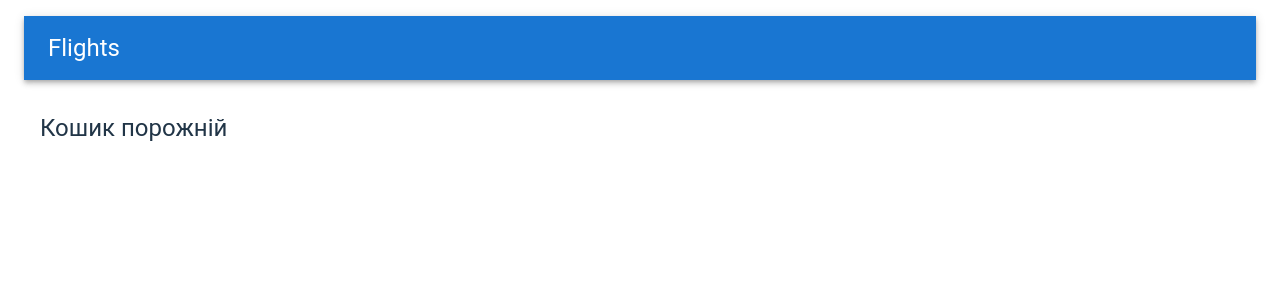
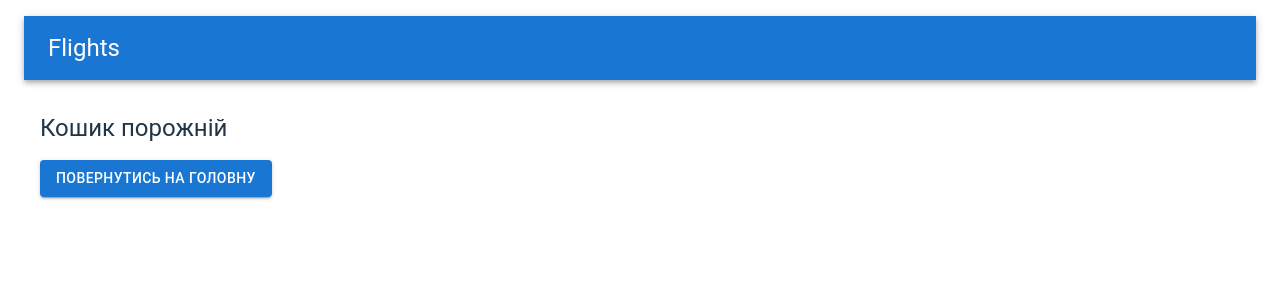
Before and after one commit to troewka/avia-tickets, a React (Vite) app: page /cart in a window 1280 px wide. Shown: the top 300 px of the page. Built offline with nearby package versions, Linux system fonts and the light colour scheme; some icons are missing.

Commit message:
fix remove tickets from cart, added btn back home, fix type

```diff
--- a/src/features/CardSlice.ts
+++ b/src/features/CardSlice.ts
@@ -1,5 +1,9 @@
 import { createSlice } from '@reduxjs/toolkit';
-import type { aviaTicketsState } from '../@types/cardTypes';
+import type { ticketType } from '../@types/cardTypes';
+
+type aviaTicketsState = {
+  aviaTickets: ticketType[];
+};
 
 const initialState: aviaTicketsState = {
   aviaTickets: [],
--- a/src/features/CartSlice.ts
+++ b/src/features/CartSlice.ts
@@ -1,5 +1,9 @@
 import { createSlice } from '@reduxjs/toolkit';
-import type { aviaTicketsState } from '../@types/cardTypes';
+import type { ticketType } from '../@types/cardTypes';
+
+type aviaTicketsState = {
+  aviaTickets: ticketType[];
+};
 
 const data = localStorage.getItem('cart');
 const aviaTickets = data ? JSON.parse(data) : [];
@@ -14,7 +18,10 @@ export const cartSlice = createSlice({
   reducers: {
     addAviaTickets: (state, action) => {
       const ticket = state.aviaTickets.find(
-        (item) => item.flightId === action.payload.flightId
+        (item) =>
+          item.flightId === action.payload.flightId &&
+          item.row === action.payload.row &&
+          item.seat === action.payload.seat
       );
       if (!ticket) {
         state.aviaTickets.push({ ...action.payload });
@@ -22,7 +29,12 @@ export const cartSlice = createSlice({
     },
     removeAviaTickets: (state, action) => {
       state.aviaTickets = state.aviaTickets.filter(
-        (ticket) => ticket.flightId !== action.payload
+        (ticket) =>
+          !(
+            ticket.flightId === action.payload.id &&
+            ticket.seat === action.payload.seat &&
+            ticket.row === action.payload.row
+          )
       );
     },
   },
--- a/src/pages/Cart.tsx
+++ b/src/pages/Cart.tsx
@@ -1,5 +1,6 @@
 import React from 'react';
 import { useSelector, useDispatch } from 'react-redux';
+import { Link } from 'react-router-dom';
 import type { RootState } from '../store';
 import { removeAviaTickets } from '../features/CartSlice';
 import {
@@ -10,7 +11,7 @@ import {
   Grid,
   List,
   ListItem,
-  ListItemText,
+  Button,
 } from '@mui/material';
 import BackspaceOutlinedIcon from '@mui/icons-material/BackspaceOutlined';
 
@@ -20,6 +21,8 @@ export const Cart = () => {
 
   const ticketInfo = aviaTickets.map((ticket) => ({
     id: ticket.flightId,
+    row: ticket.row,
+    seat: ticket.seat,
     info: [
       { label: 'Flight №:', value: ticket.flightId },
       { label: 'Seat №:', value: ticket.seat },
@@ -44,10 +47,9 @@ export const Cart = () => {
   aviaTickets.reduce((acc, ticket) => {
     return (sum = ticket.price + acc);
   }, 0);
-  console.log(sum);
 
-  const onRemoveTicket = (id: string) => {
-    dispatch(removeAviaTickets(id));
+  const onRemoveTicket = (id: string, row: number, seat: number) => {
+    dispatch(removeAviaTickets({ id, row, seat }));
   };
 
   return (
@@ -76,7 +78,9 @@ export const Cart = () => {
                       Ticket
                     </Typography>
                     <IconButton
-                      onClick={() => onRemoveTicket(ticket.id)}
+                      onClick={() =>
+                        onRemoveTicket(ticket.id, ticket.row, ticket.seat)
+                      }
                       sx={{
                         '&:focus': { outline: 'none' },
                       }}
@@ -109,7 +113,21 @@ export const Cart = () => {
             </Grid>
           </Grid>
         ) : (
-          <Typography variant='h5'>Кошик порожній</Typography>
+          <Box>
+            <Typography variant='h5' sx={{ mb: 2 }}>
+              Кошик порожній
+            </Typography>
+            <Button
+              component={Link}
+              to='/'
+              variant='contained'
+              sx={{
+                '&:hover': { color: 'white' },
+              }}
+            >
+              Повернутись на головну
+            </Button>
+          </Box>
         )}
       </Grid>
     </Box>
--- a/src/pages/FlightDetailsPage.tsx
+++ b/src/pages/FlightDetailsPage.tsx
@@ -1,6 +1,6 @@
 import React, { useEffect, useState } from 'react';
 import axios from 'axios';
-import { useParams } from 'react-router-dom';
+import { Link, useParams } from 'react-router-dom';
 import { useDispatch } from 'react-redux';
 import { addAviaTickets } from '../features/CartSlice';
 import { SkeletonLoading } from '../components/SkeletonLoading';
@@ -92,6 +92,22 @@ export const FlightDetailsPage = () => {
   return (
     <Box sx={{ display: 'flex', justifyContent: 'center' }}>
       {flight ? (
+        <Box
+          sx={{ display: 'flex', justifyContent: 'flex-start', flexGrow: 1 }}
+        >
+          <Button
+            component={Link}
+            to='/'
+            variant='contained'
+            sx={{
+              maxWidth: 250,
+              maxHeight: 40,
+              '&:hover': { color: 'white' },
+              mr: 10,
+            }}
+          >
+            Повернутись на головну
+          </Button>
           <Card sx={{ maxWidth: 550 }}>
             <CardMedia component='img' height='200' image={bg} alt='bg' />
             <CardContent>
@@ -149,6 +165,7 @@ export const FlightDetailsPage = () => {
               </Box>
             </CardContent>
           </Card>
+        </Box>
       ) : (
         <SkeletonLoading width={550} height={800} />
       )}
--- a/src/pages/FlightsPage.tsx
+++ b/src/pages/FlightsPage.tsx
@@ -42,11 +42,9 @@ export const FlightsPage = () => {
   const renderCards = () => {
     if (aviaTickets.length > 0) {
       return aviaTickets.map((ticket) => (
-        <>
-          <Grid size={{ xs: 4, sm: 4, md: 4, lg: 3 }} key={ticket.id}>
-            <CardItem {...ticket} />
-          </Grid>
-        </>
+        <Grid key={ticket.id} size={{ xs: 4, sm: 4, md: 4, lg: 3 }}>
+          <CardItem {...ticket} />
+        </Grid>
       ));
     } else {
       return <h2>Щось пішло не так...</h2>;
@@ -55,7 +53,7 @@ export const FlightsPage = () => {
 
   const loadingSkeleton = () => {
     return [...Array(12)].map((_, index) => (
-      <Grid size={{ xs: 4, sm: 4, md: 4, lg: 3 }} key={index}>
+      <Grid key={index} size={{ xs: 4, sm: 4, md: 4, lg: 3 }}>
         <SkeletonLoading width={300} height={400} />
       </Grid>
     ));
```
Also changed, not shown: src/@types/cardTypes.ts (+3 -7 lines). Lines whose indentation alone changed are shown as unchanged.
